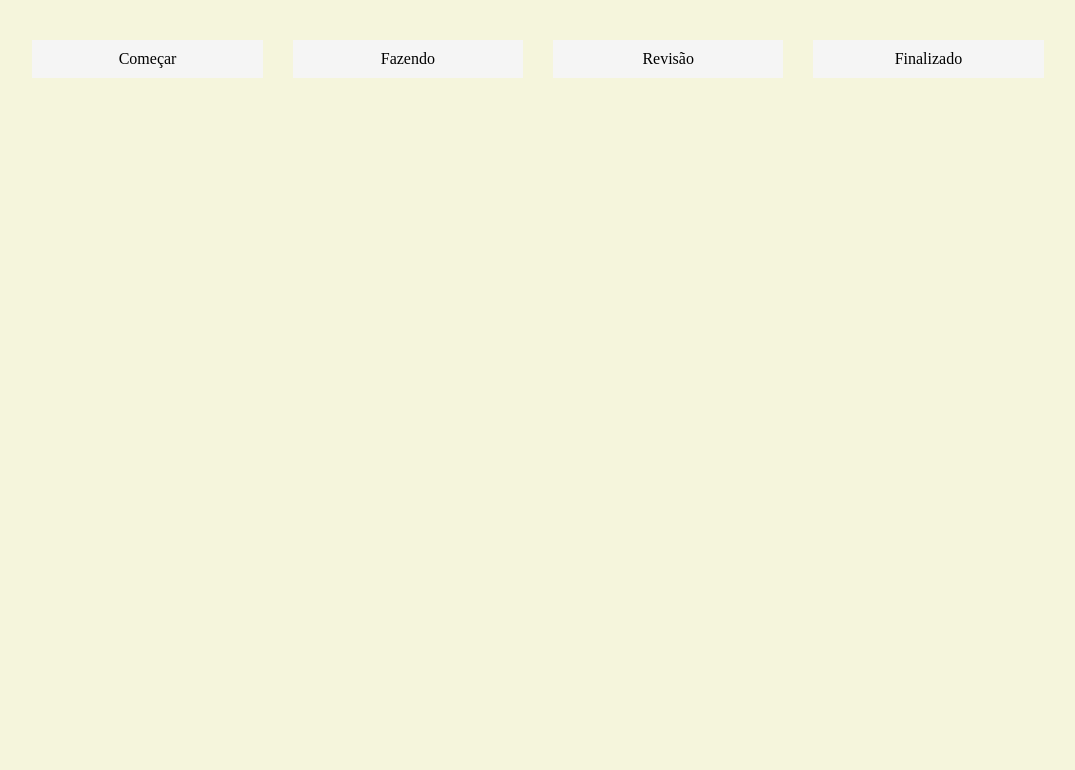
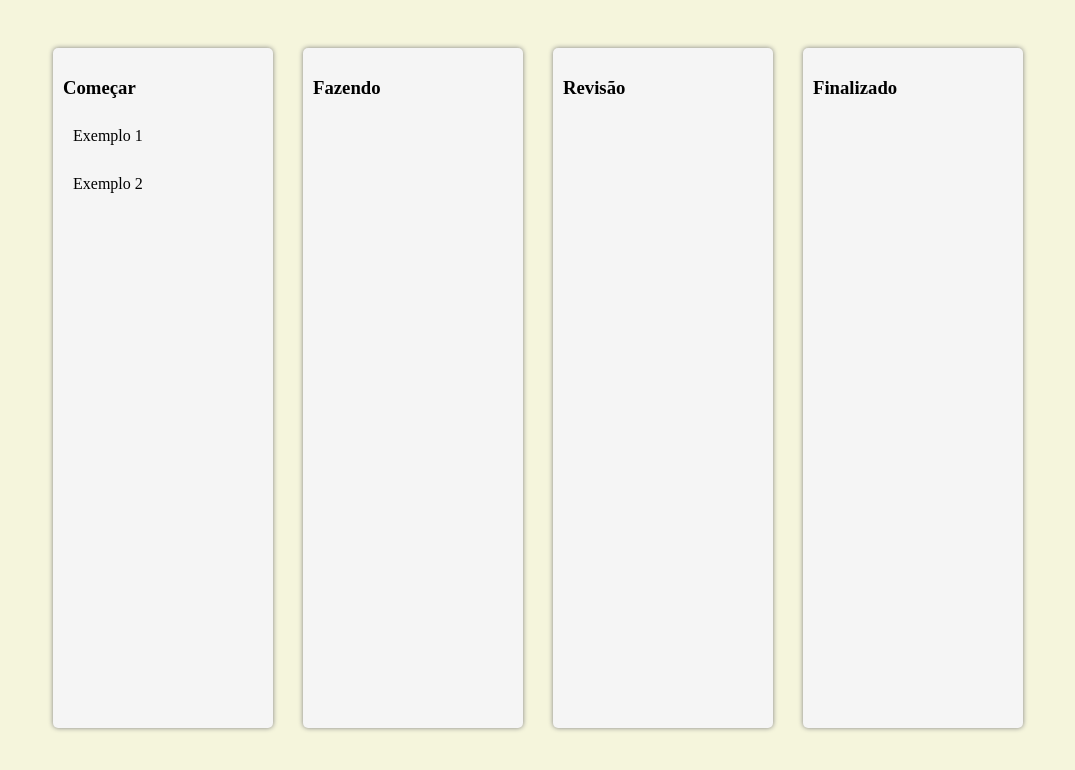
Before and after one commit to PedroMarcioDev/Projeto-Kanban, a plain HTML site: page Kanban/index.html in a window 1280 px wide. Shown: the whole page, without its empty margins (102-1177 px from the left). Drawn offline with Linux system fonts and the light colour scheme.

Commit message:
estilo
coloquei os estilo em algumas partes, e arrumei as letras para não ter conflito com os comandos

```diff
--- a/Kanban/estilo.css
+++ b/Kanban/estilo.css
@@ -1,25 +1,27 @@
 body{
     background-color: beige;
-    display: flexbox;
+    display: flex;
+    justify-content: center;
+    height: 90vh;
 }
-
-.container{
-    width: 80%;
-    margin: auto;
-    padding: auto;
-    border-radius: 8px;
-}
-
-.row{
+.kanban{
     gap: 30px;
     margin-top: 40px;
     display: flex;
 }
 
 .column{
-    flex: 1;
     padding: 10px;
-    background-color: 4px;
-    text-align: center;
+    width: 200px;
+    border-radius: 5px;
     background-color: whitesmoke;
+    box-shadow: 0 0 5px gray;
+    min-height: 200px;
 }
+
+.task{
+    cursor: grab;
+    margin: 10px 0;
+    padding: 10px;
+    border-radius: 5px;
+}
--- a/Kanban/index.html
+++ b/Kanban/index.html
@@ -8,17 +8,26 @@
 </head>
 <body>
 
-    <div class="container">
+    <div class="kanban">
 
-        <div class="row">
-            <div class="column">Começar
-                <div></div>
+            <div class="column" ondrop="drop(event)" ondragover="allowDrop(event)">
+                <h3>Começar</h3>
+                <div class="task" id="task1" draggable="true" ondragstart="drag(event)">Exemplo 1</div>
+                <div class="task" id="task2" draggable="true" ondragstart="drag(event)">Exemplo 2</div>
             </div>
-            <div class="column">Fazendo</div>
-            <div class="column">Revisão</div>
-            <div class="column">Finalizado</div>
-        </div>
 
+            <div class="column" ondrop="drop(event)" ondragover="allowDrop(event)">
+                <h3>Fazendo</h3>
+            </div>
+
+            <div class="column" ondrop="drop(event)" ondragover="allowDrop(event)">
+                <h3>Revisão</h3>
+            </div>
+
+            <div class="column" ondrop="drop(event)" ondragover="allowDrop(event)">
+                <h3>Finalizado</h3>
+            </div>
     </div>
+
 </body>
 </html>
```
